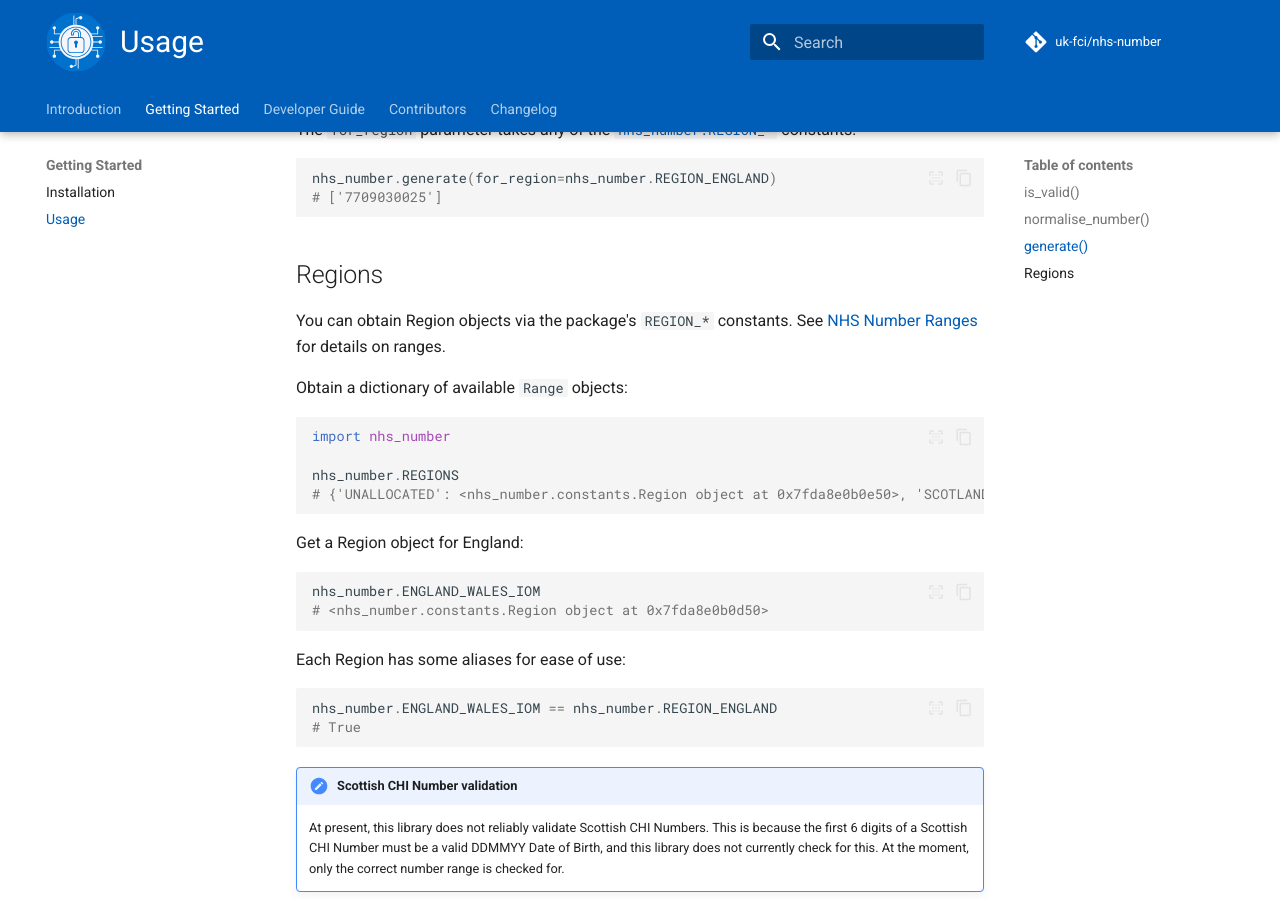
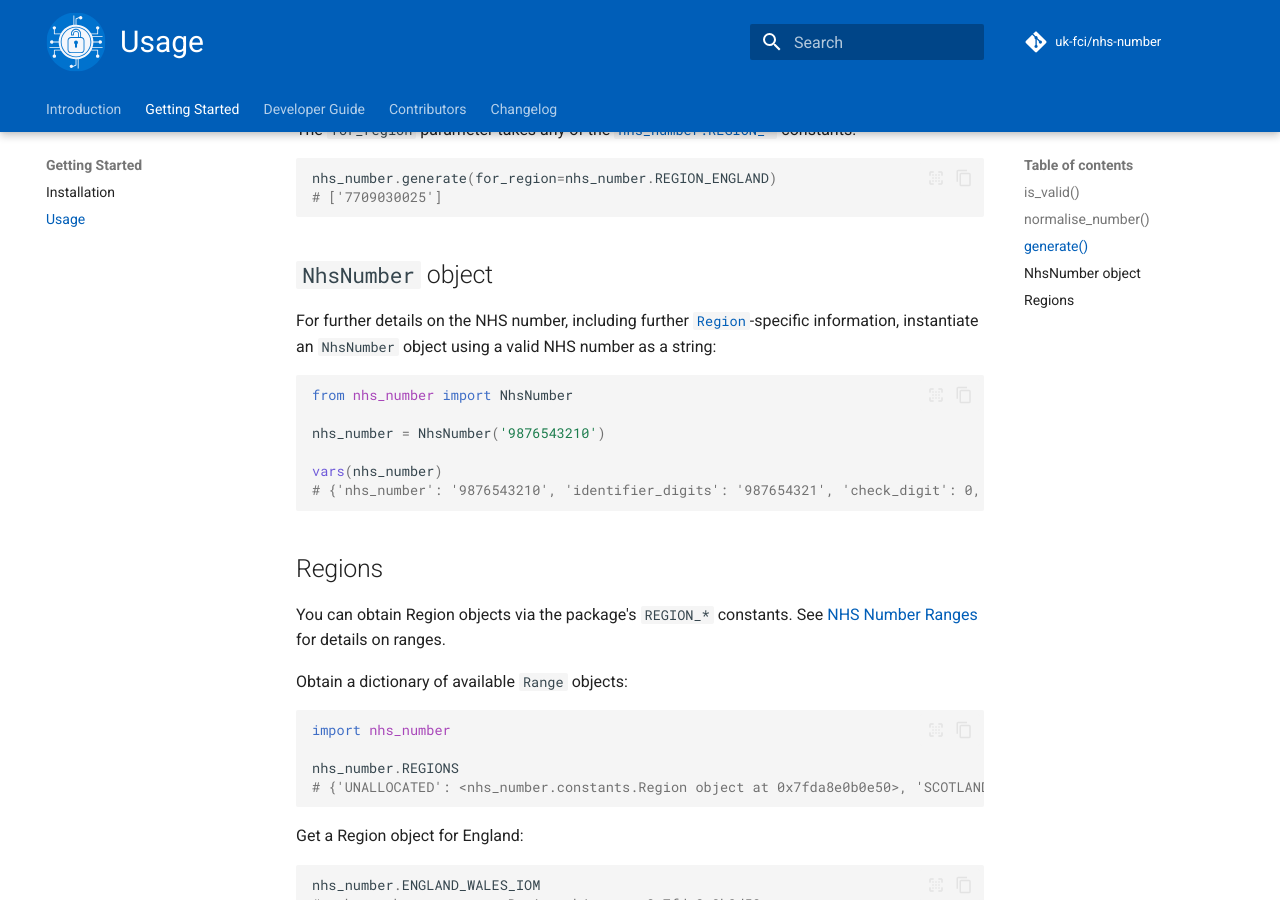
Before and after one commit to uk-fci/nhs-number, an MkDocs documentation site: the page built from docs/usage.md, in a window 1280 px wide and 900 px high, scrolled down 2102 px. Built offline with MkDocs 1.6.1 and Material for MkDocs 9.7.7, drawn with Linux system fonts in a browser that asks for light colours; comment, search, counter and statistics services are not loaded.

Commit message:
adds `NhsNumber` object usage details
Signed-off-by: anchit-chandran <anchit97123@gmail.com>

````diff
--- a/docs/usage.md
+++ b/docs/usage.md
@@ -89,7 +89,18 @@ nhs_number.generate(for_region=nhs_number.REGION_ENGLAND)
 # ['7709030025']
 ```
 
+## `NhsNumber` object
 
+For further details on the NHS number, including further [`Region`](#regions)-specific information, instantiate an `NhsNumber` object using a valid NHS number as a string:
+
+```python
+from nhs_number import NhsNumber
+
+nhs_number = NhsNumber('9876543210')
+
+vars(nhs_number)
+# {'nhs_number': '9876543210', 'identifier_digits': '987654321', 'check_digit': 0, 'valid': True, 'calculated_checksum': 0, 'region': <nhs_number.constants.Region object at 0x000001A0AD3CD490>, 'region_comment': 'Not to be issued (Synthetic/test patients PDS)'}
+```
 
 ## Regions
 
````
